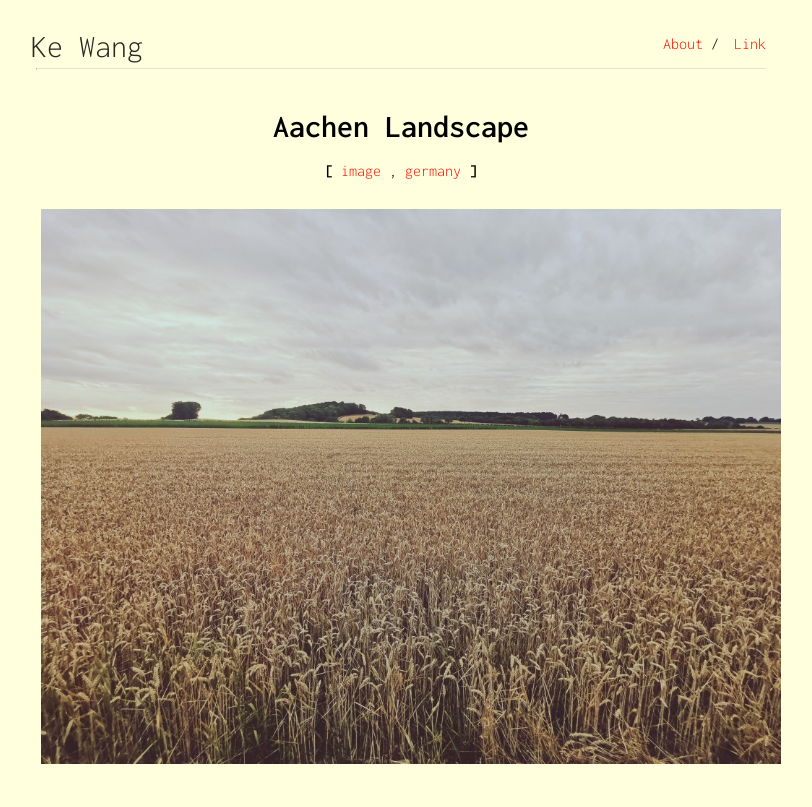
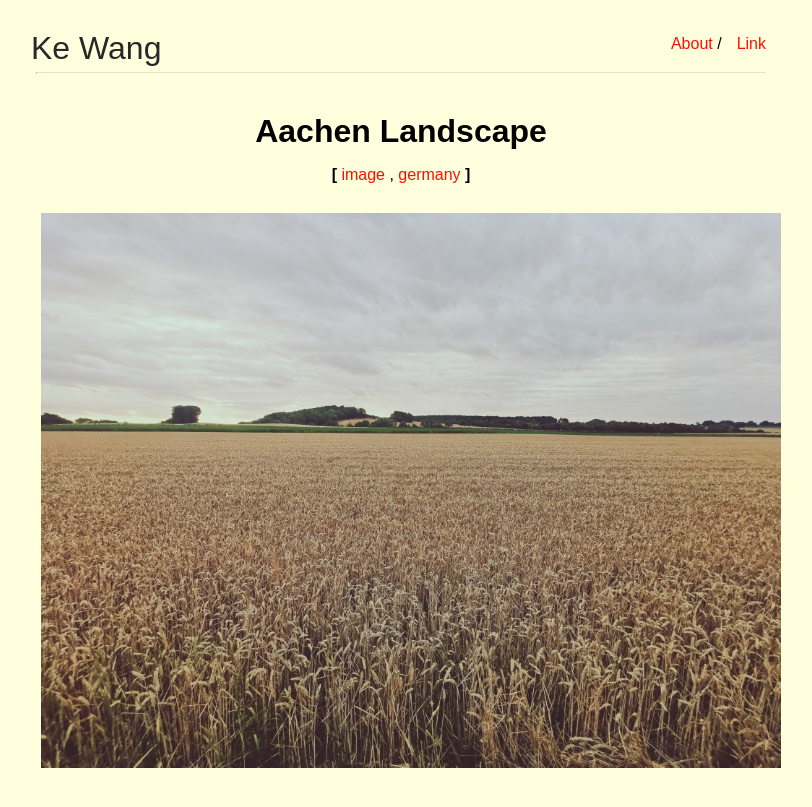
Before and after one commit to ekdc11/ekdc11.github.io, a Jekyll site: the page built from _posts/2022-07-11-aachen-landscape.md, in a window 1280 px wide. Shown: the top 807 px of the page, without its empty margins (239-1051 px from the left). Built offline with Jekyll 4.4.1, drawn with Linux system fonts in a browser that asks for light colours.

Commit message:
Update head.html

```diff
--- a/_includes/head.html
+++ b/_includes/head.html
@@ -23,7 +23,6 @@
     <link rel="preconnect" href="https://fonts.googleapis.com">
     <link rel="preconnect" href="https://fonts.gstatic.com" crossorigin>
     <link href="https://fonts.googleapis.com/css2?family=Roboto:ital,wght@0,300;0,700;1,300;1,700&display=swap" rel="stylesheet" type="text/css">
-    <link href="https://fonts.googleapis.com/css2?family=Inconsolata:ital,wght@0,300;0,600;1,300;1,600&display=swap" rel="stylesheet" type="text/css">
     <link rel="stylesheet" href="{{ sitedir }}css/main.css">
     <link rel="icon" type="image/ico" href="{{ favicon_location }}">
     <link rel="shortcut-icon" type="image/ico" href="{{ favicon_location }}">
```
